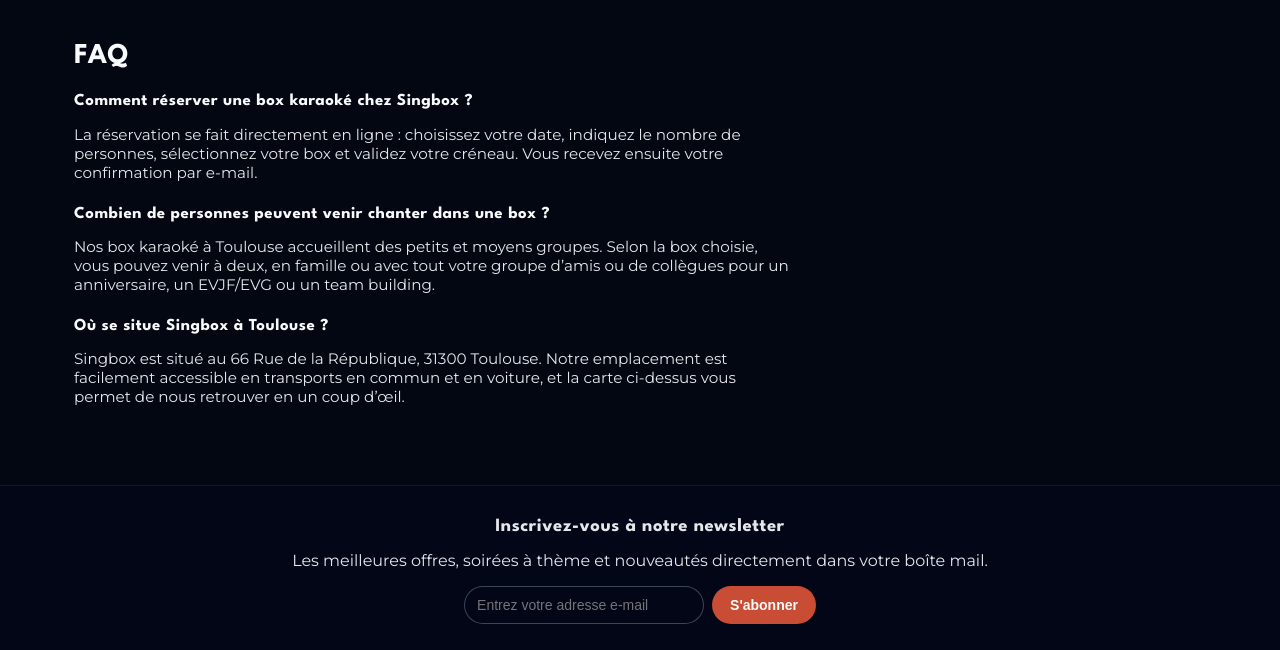
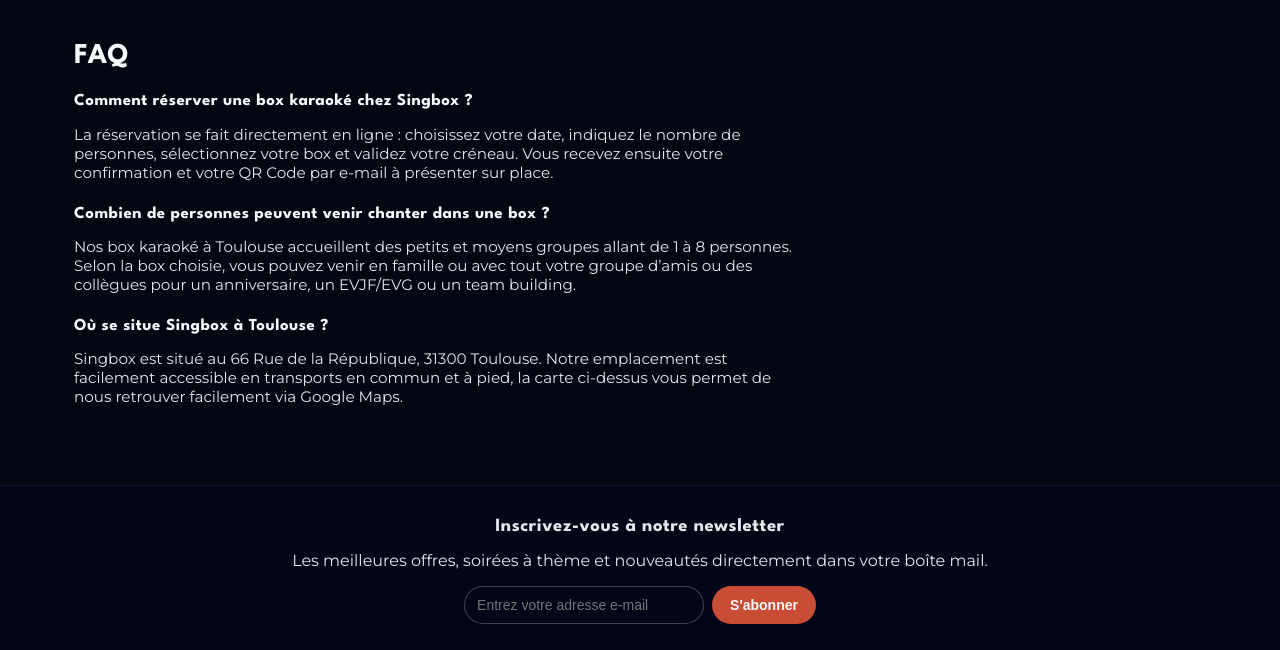
Before and after one commit to SingboxKara/site-reservation-qr, a website: page index.html in a window 1280 px wide. Shown: the part 1980-2630 px from the top of the page. Drawn offline with nearby package versions, Linux system fonts and the light colour scheme.

Commit message:
Update index.html

```diff
--- a/index.html
+++ b/index.html
@@ -1236,19 +1236,19 @@
       <h3>Comment réserver une box karaoké chez Singbox&nbsp;?</h3>
       <p>
         La réservation se fait directement en ligne&nbsp;: choisissez votre date, indiquez le nombre de personnes,
-        sélectionnez votre box et validez votre créneau. Vous recevez ensuite votre confirmation par e-mail.
+        sélectionnez votre box et validez votre créneau. Vous recevez ensuite votre confirmation et votre QR Code par e-mail à présenter sur place.
       </p>
 
       <h3>Combien de personnes peuvent venir chanter dans une box&nbsp;?</h3>
       <p>
-        Nos box karaoké à Toulouse accueillent des petits et moyens groupes. Selon la box choisie, vous pouvez venir
-        à deux, en famille ou avec tout votre groupe d’amis ou de collègues pour un anniversaire, un EVJF/EVG ou un team building.
+        Nos box karaoké à Toulouse accueillent des petits et moyens groupes allant de 1 à 8 personnes. Selon la box choisie, vous pouvez venir
+        en famille ou avec tout votre groupe d’amis ou des collègues pour un anniversaire, un EVJF/EVG ou un team building.
       </p>
 
       <h3>Où se situe Singbox à Toulouse&nbsp;?</h3>
       <p>
         Singbox est situé au 66 Rue de la République, 31300 Toulouse. Notre emplacement est facilement accessible en
-        transports en commun et en voiture, et la carte ci-dessus vous permet de nous retrouver en un coup d’œil.
+        transports en commun et à pied, la carte ci-dessus vous permet de nous retrouver facilement via Google Maps.
       </p>
     </div>
   </section>
```
